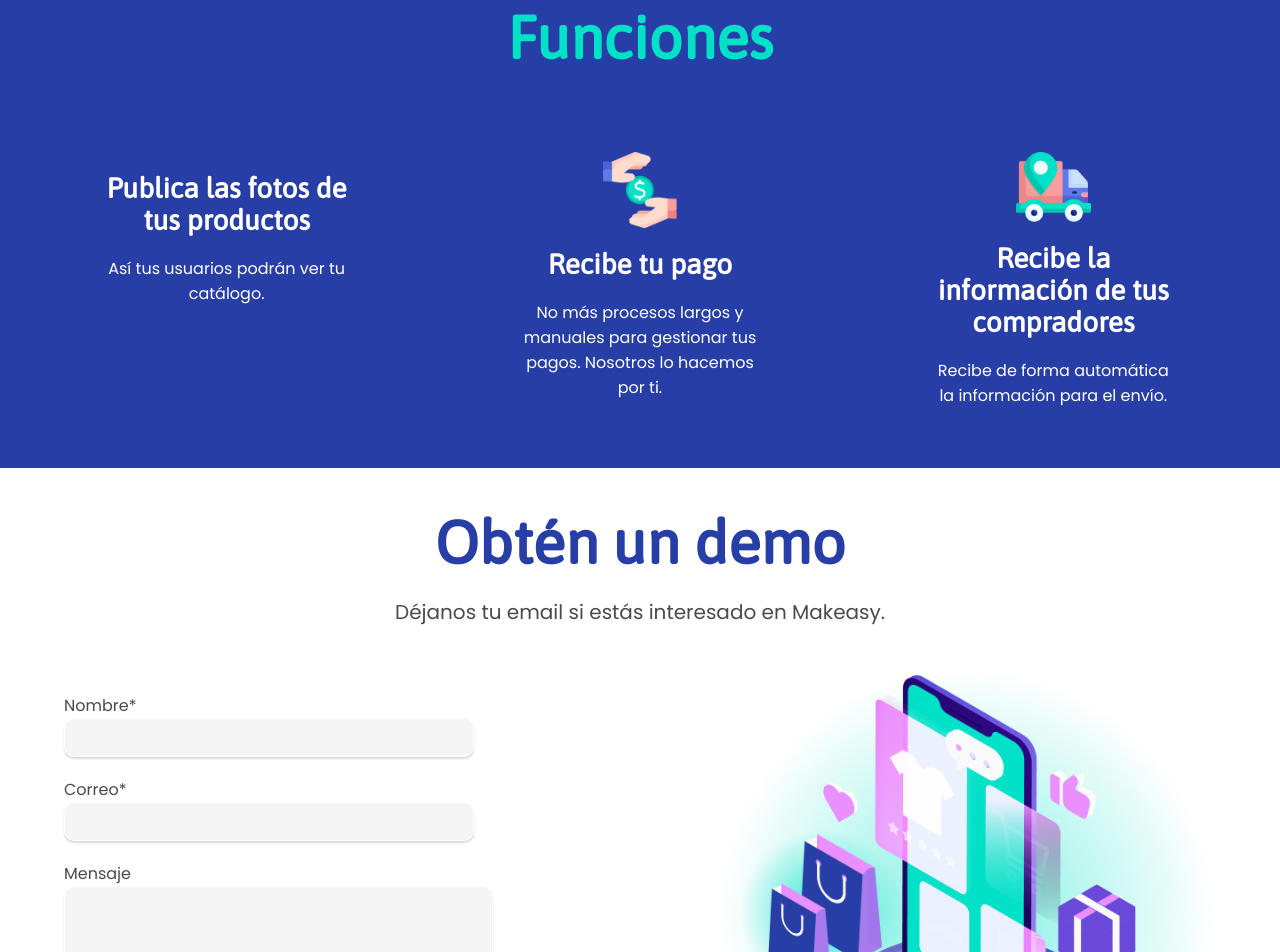
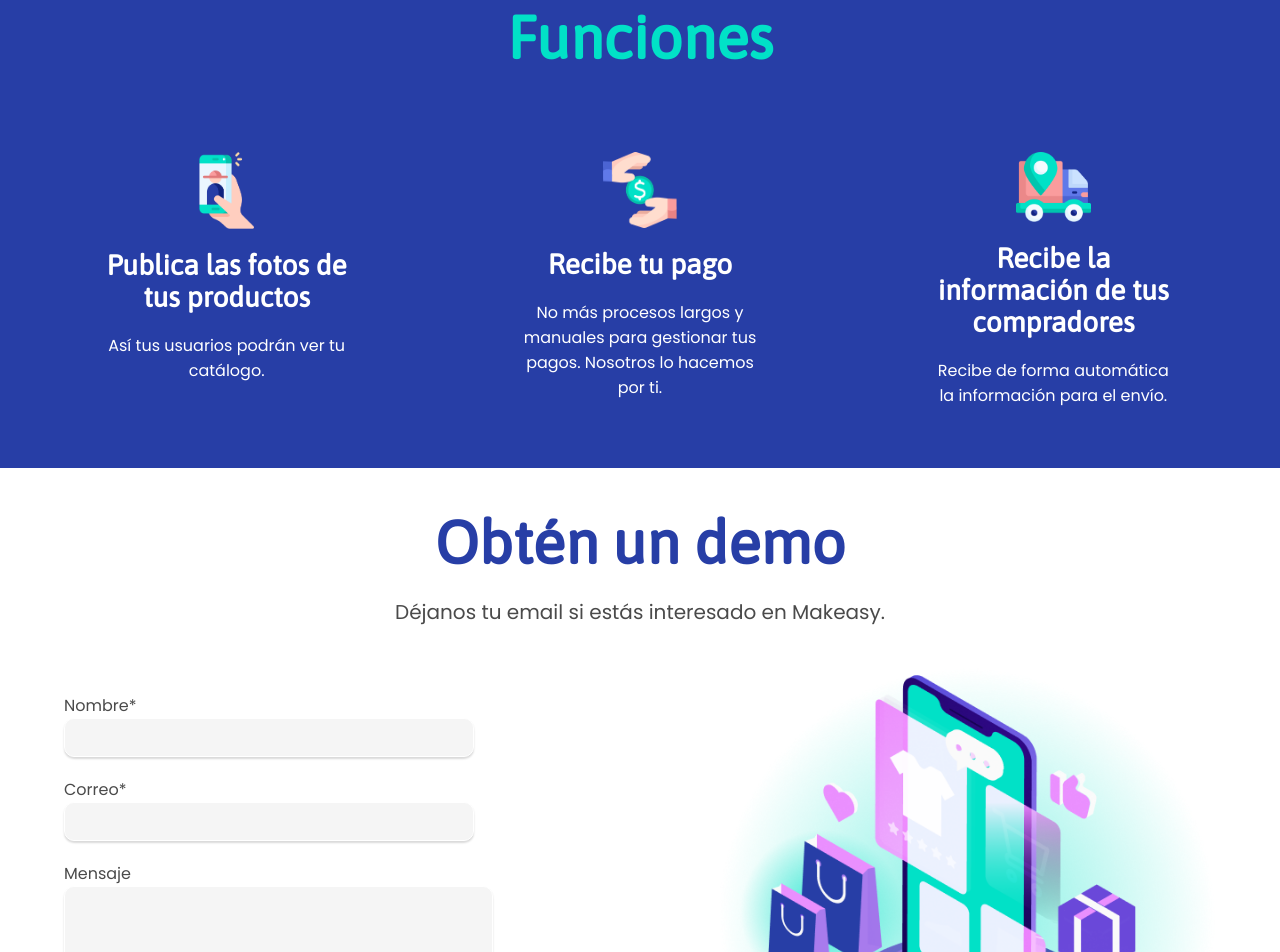
Before and after one commit to juanez1999/Makeasy, a plain HTML site: page index.html in a window 1280 px wide. Shown: the part 2220-3172 px from the top of the page. Drawn offline with nearby package versions, Linux system fonts and the light colour scheme; files that its build step writes are made by us from their sources; the site is published under a folder, as on GitHub Pages, so addresses that start at the root find nothing.

Commit message:
fix images

```diff
--- a/index.html
+++ b/index.html
@@ -54,7 +54,7 @@
         <h1>Funciones</h1>
         <div class="functionsContainerList">
             <div class="functionsContainerListItem">
-                <img class="functionsContainerListItemImg functionsContainerListItemImg--small" src="/data/img4.png" alt="">
+                <img class="functionsContainerListItemImg functionsContainerListItemImg--small" src="./data/img4.png" alt="">
                 <h2>Publica las fotos de tus productos</h2>
                 <h4>Así tus usuarios podrán ver tu catálogo.</h4>
             </div>
@@ -99,5 +99,7 @@
         </div>
 
     </div>
+
+    <script src="./scripts/main.js"></script>
 </body>
 </html>
```
Also changed, not shown: scripts/main.js (added).
